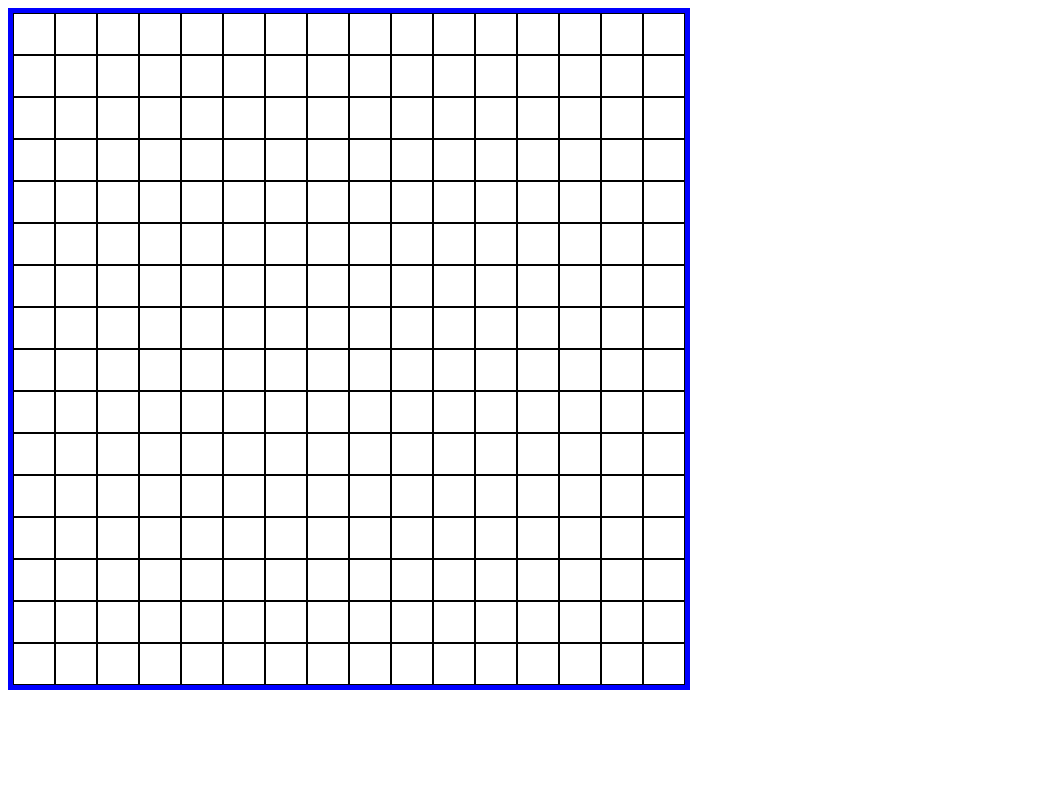
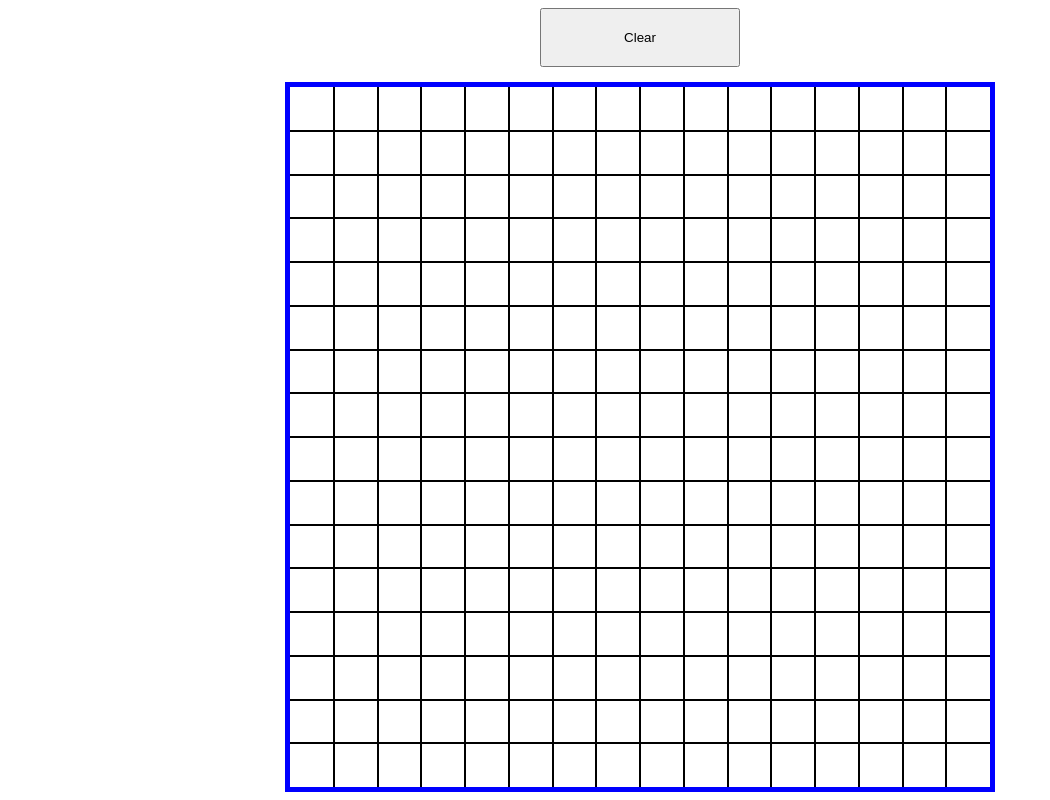
Before and after one commit to rontejada1991/sketchpad, a plain HTML site: page index.html in a window 1280 px wide. Shown: the whole page, without its empty margins (0-1050 px from the left). Drawn offline with nearby package versions, Linux system fonts and the light colour scheme.

Commit message:
Clear button added. Makes new grids. Cells stretch evenly within container.

```diff
--- a/css/grid.css
+++ b/css/grid.css
@@ -1,17 +1,30 @@
+#clear {
+  display: block;
+  padding: 20px;
+  margin-bottom: 20px;
+  margin-right: auto;
+  margin-left: auto;
+  width: 200px;
+}
+
 #container {
-  position: relative;
-  border: 5px solid blue;
+  outline : 5px solid blue;
+  width: 700px;
+  height: 700px;
+  margin: 0 auto;
+}
+
+.row {
   display: inline-block;
+  margin: 0 auto;
 }
 
 .square {
-  height: 40px;
-  width: 40px;
-  border: 1px solid black;
-  display: inline;
-  float: left;
+  height: 20px;
+  width: 20px;
+  outline: 1px solid black;
 }
 
 .hovered {
-  background-color: grey;
+  background-color: black;
 }
--- a/index.html
+++ b/index.html
@@ -5,6 +5,7 @@
 <link href="css/grid.css" rel="stylesheet" />
 </head>
 <body>
+  <button id="clear" onclick="cleargrid()">Clear</button>
   <!-- Container for our grid -->
   <div id="container"></div>
   <script src="http://ajax.googleapis.com/ajax/libs/jquery/1.11.0/jquery.min.js"></script>
--- a/js/grid.js
+++ b/js/grid.js
@@ -1,8 +1,9 @@
 // Grid size
-var rows = 16;
-var columns = 16;
+var current_columns = 16;
+var current_rows = 16;
 
-$(document).ready(function() {
+// Makes our grid based on the number of columns, rows given
+var makeGrid = function(columns, rows) {
   // Empty row
   $row = $("<div class='row'></div>");
 
@@ -11,8 +12,31 @@ $(document).ready(function() {
     $row.append("<div class='square'></div>");
   }
 
+  // Fills the rest of the columns with rows
   for (var i = 0; i < columns; i++) {
     $("div#container").append($row.clone());
   }
 
+};
+
+// Stretches the size of our cells based on the number of rows/columns selected and the size of our container
+var stretchCells = function(columns, rows) {
+  // Grab the height and width of our container
+  var container_height = $("div#container").height();
+  var container_width = $("div#container").width();
+
+  // Calculate each individual each individual cells height and width to fit our container evenly
+  var cell_height = container_height / rows;
+  var cell_width = container_width / columns;
+
+  // Change our selectors height and width properties for our cells
+  $(".square").css("height", cell_height + "px");
+  $(".square").css("width", cell_width + "px");
+
+};
+
+$(document).ready(function() {
+  makeGrid(current_columns, current_rows);
+  stretchCells(current_columns, current_rows);
+
 });
--- a/js/mouse_controls.js
+++ b/js/mouse_controls.js
@@ -1,7 +1,42 @@
-$(document).ready(function() {
-
+// Assign hover properties to our cells
+function assignCellHover() {
   $("div.square").hover(function() {
     $(this).addClass("hovered");
   });
+}
+
+// Clearing out our grid on click of our clear button
+function cleargrid() {
+  $("div.square").removeClass("hovered");
+
+  // Asks / Stores how many cells per side
+  var gridSize = prompt("How many squares per side should I make your canvas? (Up to 128)", 64);
+
+  // Check for validation if less than min / max or not a number
+  while (!$.isNumeric(gridSize) || gridSize < 1 || gridSize > 128)
+  if (gridSize < 1) {
+    var gridSize = prompt("Please enter a higher number.");
+  } else if (gridSize > 128) {
+    var gridSize = prompt("Please enter a lower number.", 64);
+  } else {
+    var gridSize = prompt("Please enter a valid number.", 64);
+  }
+
+  // Assign new grid size to our rows and column variables
+  current_columns = gridSize;
+  current_rows = gridSize;
+
+  // Remove current grid
+  $("div#container").empty();
+
+  // Create a new grid and assign the hover property to each
+  makeGrid(current_columns, current_rows);
+  stretchCells(current_columns, current_rows);
+  assignCellHover();
+
+}
+
+$(document).ready(function() {
+  assignCellHover();
 
 });
```
